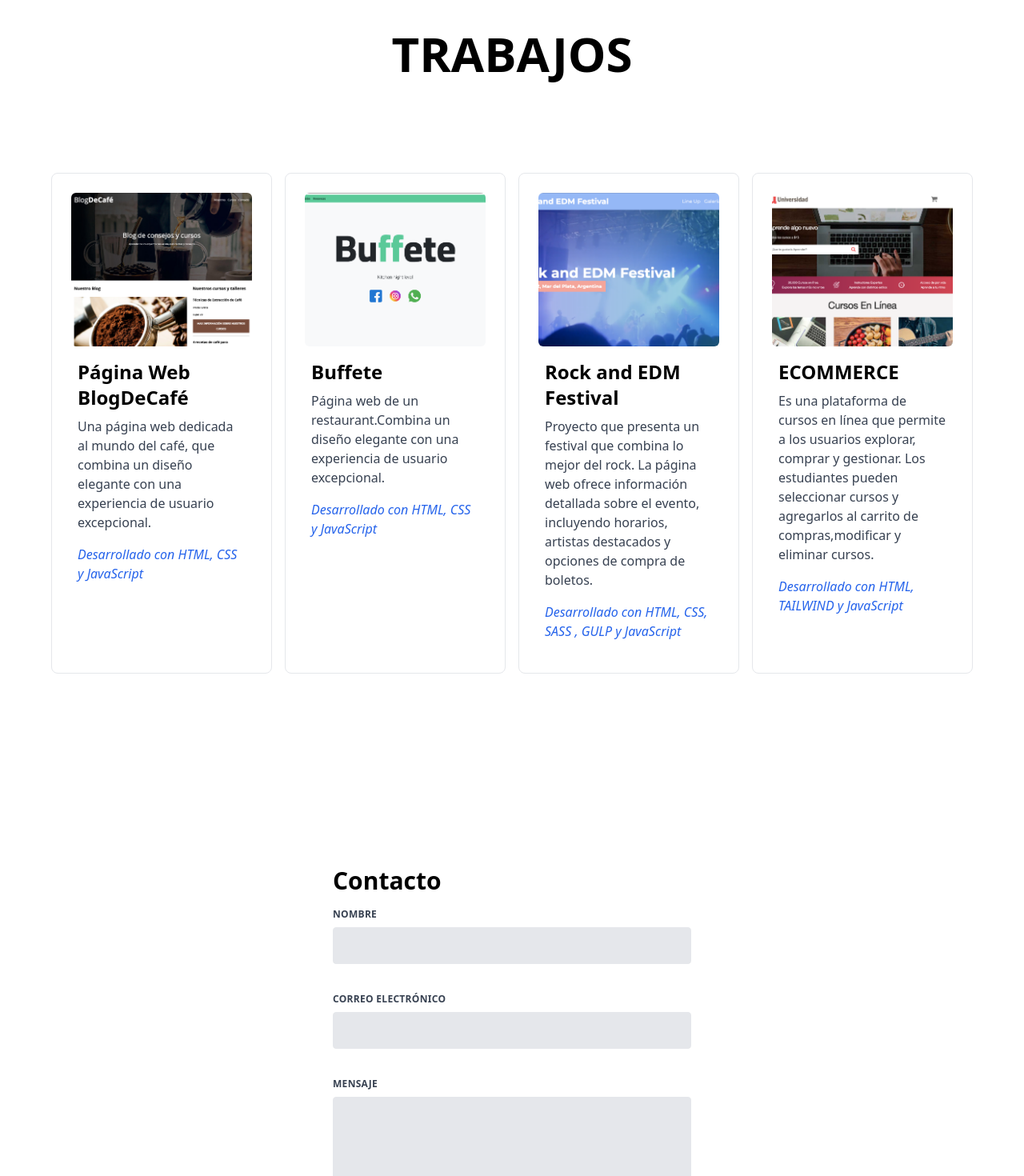
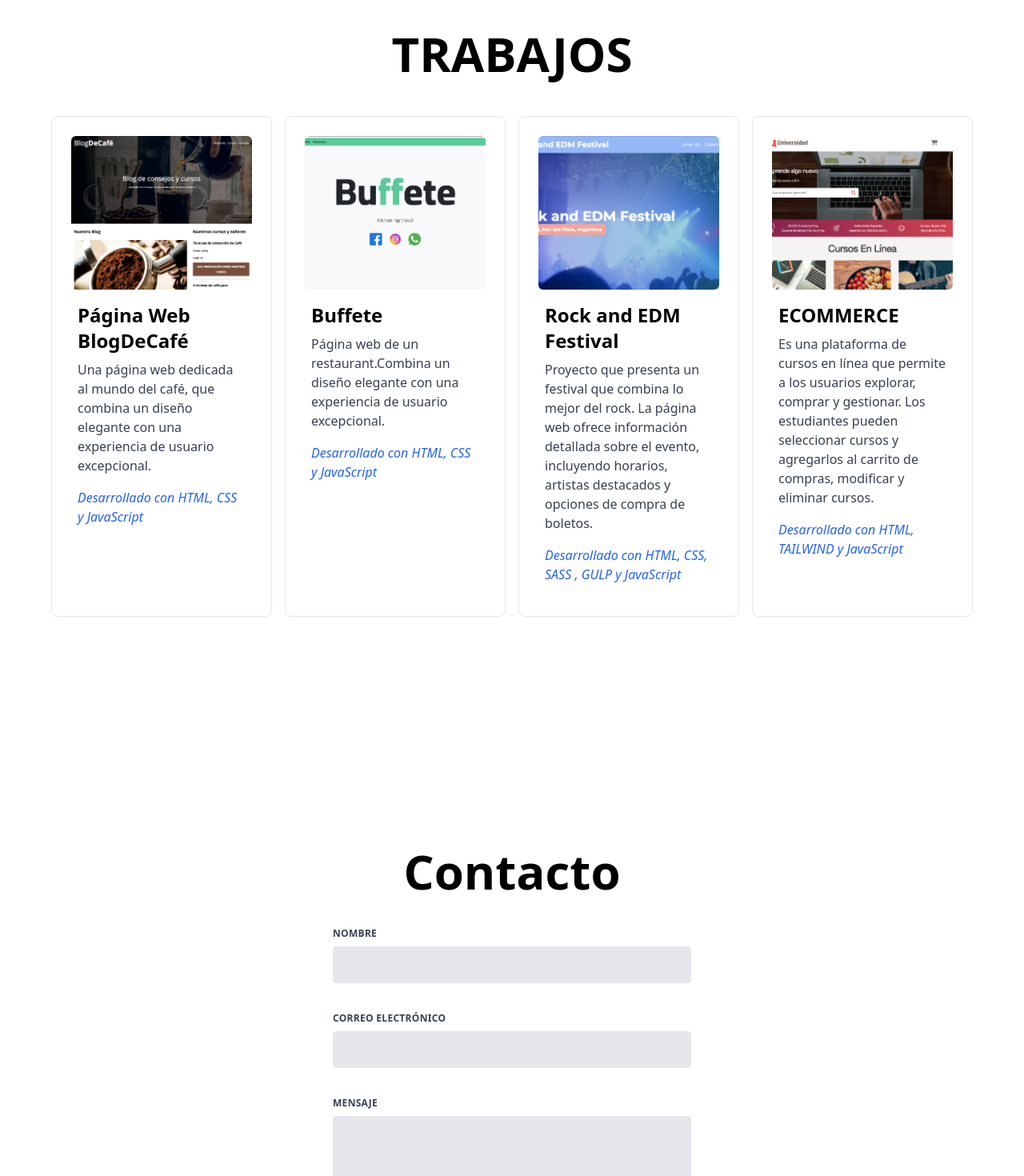
Before and after one commit to mauroociappinaph/rotoagenciafs, a React (Create React App) app in the folder Front/rota-agencia/: page / in a window 1280 px wide. Shown: the part 1140-2610 px from the top of the page at 80% size. Built offline with nearby package versions, Linux system fonts and the light colour scheme.

Commit message:
Clean and Refactor

```diff
--- a/Front/rota-agencia/src/Componentes/Button.jsx
+++ b/Front/rota-agencia/src/Componentes/Button.jsx
@@ -2,13 +2,13 @@ import React from 'react'
 
 export default function Button() {
   return (
-    <div class="w-full text-center mx-auto">
+    <div className="w-full text-center mx-auto">
       <button
         type="button"
-        class="border border-indigo-500 bg-indigo-500 text-white rounded-md px-4 py-2 m-2 transition duration-500 ease select-none hover:bg-indigo-600 focus:outline-none focus:shadow-outline"
+        className="border border-indigo-500 bg-indigo-500 text-white rounded-md px-4 py-2 m-2 transition duration-500 ease select-none hover:bg-indigo-600 focus:outline-none focus:shadow-outline"
       >
         Enviar
       </button>
     </div>
-  )
+  );
 }
--- a/Front/rota-agencia/src/Componentes/CardsTrabajos.jsx
+++ b/Front/rota-agencia/src/Componentes/CardsTrabajos.jsx
@@ -25,39 +25,37 @@ const trabajosData = [
   {
     titulo: "Rock and EDM Festival ",
     foto: imagen3, // Asegúrate de que la ruta sea correcta
-    descripcion: "Proyecto que presenta un festival que combina lo mejor del rock. La página web ofrece información detallada sobre el evento, incluyendo horarios, artistas destacados y opciones de compra de boletos.",
+    descripcion:
+      "Proyecto que presenta un festival que combina lo mejor del rock. La página web ofrece información detallada sobre el evento, incluyendo horarios, artistas destacados y opciones de compra de boletos.",
     tecnologias: "Desarrollado con HTML, CSS, SASS , GULP y JavaScript",
   },
   {
     titulo: "ECOMMERCE",
     foto: imagen5, // Asegúrate de que la ruta sea correcta
-    descripcion: "Es una plataforma de cursos en línea que permite a los usuarios explorar, comprar y gestionar. Los estudiantes pueden seleccionar cursos y agregarlos al carrito de compras,modificar y eliminar cursos.",
+    descripcion:
+      "Es una plataforma de cursos en línea que permite a los usuarios explorar, comprar y gestionar. Los estudiantes pueden seleccionar cursos y agregarlos al carrito de compras, modificar y eliminar cursos.",
     tecnologias: "Desarrollado con HTML, TAILWIND y JavaScript",
   },
 ];
 
 function CardsTrabajos() {
   return (
-    <div className="flex items-center justify-center min-h-screen">
+    <div className="flex-col items-center justify-center min-h-screen">
       <div className="container mx-auto p-4">
         <div className="grid grid-cols-1 sm:grid-cols-2 md:grid-cols-2 lg:grid-cols-4 xl:grid-cols-4 gap-4">
-          {trabajosData.map((trabajo, index) => (
-            <div key={index} className="bg-white rounded-lg border p-6">
-              {" "}
-              {/* Aumenté el tamaño de la tarjeta */}
+          {trabajosData.map((trabajo) => (
+            <div key={trabajo.id} className="bg-white rounded-lg border p-6">
               <img
                 src={trabajo.foto}
                 alt={`Imagen de ${trabajo.titulo}`}
                 className="w-full h-48 rounded-md object-cover"
               />
               <div className="px-2 py-4">
-                <div className="font-bold text-2xl mb-2">{trabajo.titulo}</div>{" "}
-                {/* Aumenté el tamaño del título */}
+                <div className="font-bold text-2xl mb-2">{trabajo.titulo}</div>
                 <p className="text-gray-700 text-base">{trabajo.descripcion}</p>
                 <p className="italic mt-4 text-blue-600">
                   {trabajo.tecnologias}
-                </p>{" "}
-                {/* Tecnologías en cursiva y en un color diferente */}
+                </p>
               </div>
             </div>
           ))}
--- a/Front/rota-agencia/src/Componentes/ContactForm.jsx
+++ b/Front/rota-agencia/src/Componentes/ContactForm.jsx
@@ -18,9 +18,9 @@ const ContactForm = () => {
   };
 
   return (
-    <div className="flex justify-center items-center h-screen">
+    <div className="flex flex-col justify-center items-center h-screen">
+        <h1 className="text-6xl font-bold mb-10">Contacto</h1>
       <form className="w-full max-w-md">
-        <h2 className="text-3xl font-bold mb-4">Contacto</h2>
         <div className="flex flex-wrap -mx-3 mb-6">
           <div className="w-full px-3">
             <label
--- a/Front/rota-agencia/src/Componentes/Footer.jsx
+++ b/Front/rota-agencia/src/Componentes/Footer.jsx
@@ -1,11 +1,14 @@
 const Footer = () => {
+  const currentYear = new Date().getFullYear();
   return (
     <footer className="bg-secundario p-4 text-black">
       <div className="container mx-auto text-center">
-        <p className="text-sm font-semibold text-black">© {new Date().getFullYear()} ROTA. Todos los derechos reservados.</p>
+        <p className="text-sm font-semibold text-black">
+          &copy; {currentYear} ROTA. Todos los derechos reservados.
+        </p>
       </div>
     </footer>
   );
-}
+};
 
 export default Footer;
--- a/Front/rota-agencia/src/Componentes/Trabajos.jsx
+++ b/Front/rota-agencia/src/Componentes/Trabajos.jsx
@@ -1,11 +1,11 @@
-import React from 'react';
-import CardsTrabajos from './CardsTrabajos';
+import React from "react";
+import CardsTrabajos from "./CardsTrabajos";
 
 export default function Trabajos() {
   return (
     <div className="bg-principal min-h-screen flex flex-col items-center justify-center p-8">
       <h1 className="text-6xl font-extrabold uppercase my-8">Trabajos</h1>
-      <CardsTrabajos />
+      {CardsTrabajos()}
     </div>
   );
 }
```
Also changed, not shown: Front/rota-agencia/src/Componentes/Hacemos.jsx (+4 -3 lines), Front/rota-agencia/src/Componentes/Header.jsx (+3 -8 lines).
